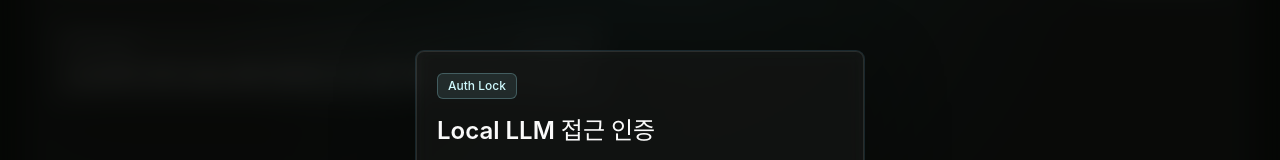
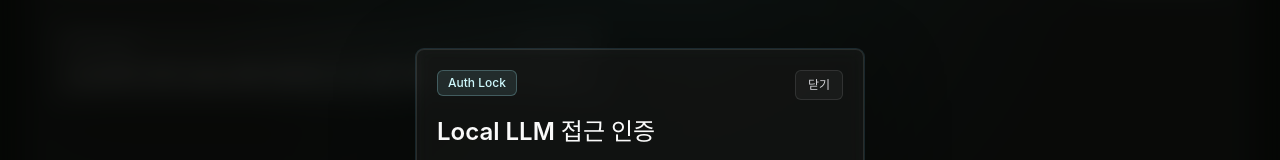
Before and after one commit to YeongJae0114/my-homepage-web, a React (Vite) app in the folder frontend/: page /llm in a window 1280 px wide. Shown: the part 187-347 px from the top of the page. Built offline with nearby package versions, Linux system fonts and the light colour scheme; no server answers.

Commit message:
fix(frontend): add llm auth modal close action

```diff
--- a/frontend/src/pages/LocalLLMChatPage.tsx
+++ b/frontend/src/pages/LocalLLMChatPage.tsx
@@ -1,4 +1,5 @@
 import { useCallback, useEffect, useMemo, useRef, useState, type FormEvent, type KeyboardEvent } from "react";
+import { useNavigate } from "react-router-dom";
 import { Badge } from "../components/common/Badge";
 import { Card } from "../components/common/Card";
 import { Container } from "../components/common/Container";
@@ -52,6 +53,7 @@ function formatTime(value: string) {
 }
 
 export function LocalLLMChatPage() {
+  const navigate = useNavigate();
   const [isAuthenticated, setIsAuthenticated] = useState(false);
   const [password, setPassword] = useState("");
   const [authError, setAuthError] = useState<string | null>(null);
@@ -122,6 +124,10 @@ export function LocalLLMChatPage() {
     setAuthError(null);
     setPassword("");
     setIsAuthenticated(true);
+  };
+
+  const handleCloseAuth = () => {
+    navigate("/service", { replace: true });
   };
 
   const handleWake = async () => {
@@ -268,7 +274,17 @@ export function LocalLLMChatPage() {
       {!isAuthenticated ? (
         <div className="fixed inset-0 z-50 grid place-items-center bg-surface-950/70 px-4 backdrop-blur-md">
           <Card className="w-full max-w-md p-5">
-            <Badge tone="cyan">Auth Lock</Badge>
+            <div className="flex items-start justify-between gap-4">
+              <Badge tone="cyan">Auth Lock</Badge>
+              <button
+                type="button"
+                className="rounded-md border border-white/10 bg-white/[0.04] px-3 py-1.5 text-xs font-semibold text-zinc-300 transition hover:border-cyan-200/30 hover:bg-cyan-200/10 hover:text-zinc-50 focus:outline-none focus:ring-2 focus:ring-cyan-200/40"
+                onClick={handleCloseAuth}
+                aria-label="LLM 소개 페이지로 돌아가기"
+              >
+                닫기
+              </button>
+            </div>
             <h2 className="mt-4 text-2xl font-semibold text-zinc-50">Local LLM 접근 인증</h2>
             <p className="mt-3 text-sm leading-6 text-zinc-400">
               이 페이지는 실제 로컬 GPU 서버와 연결되는 작업 공간입니다. 권한이 있는 사용자만 접근할 수 있습니다.
```
